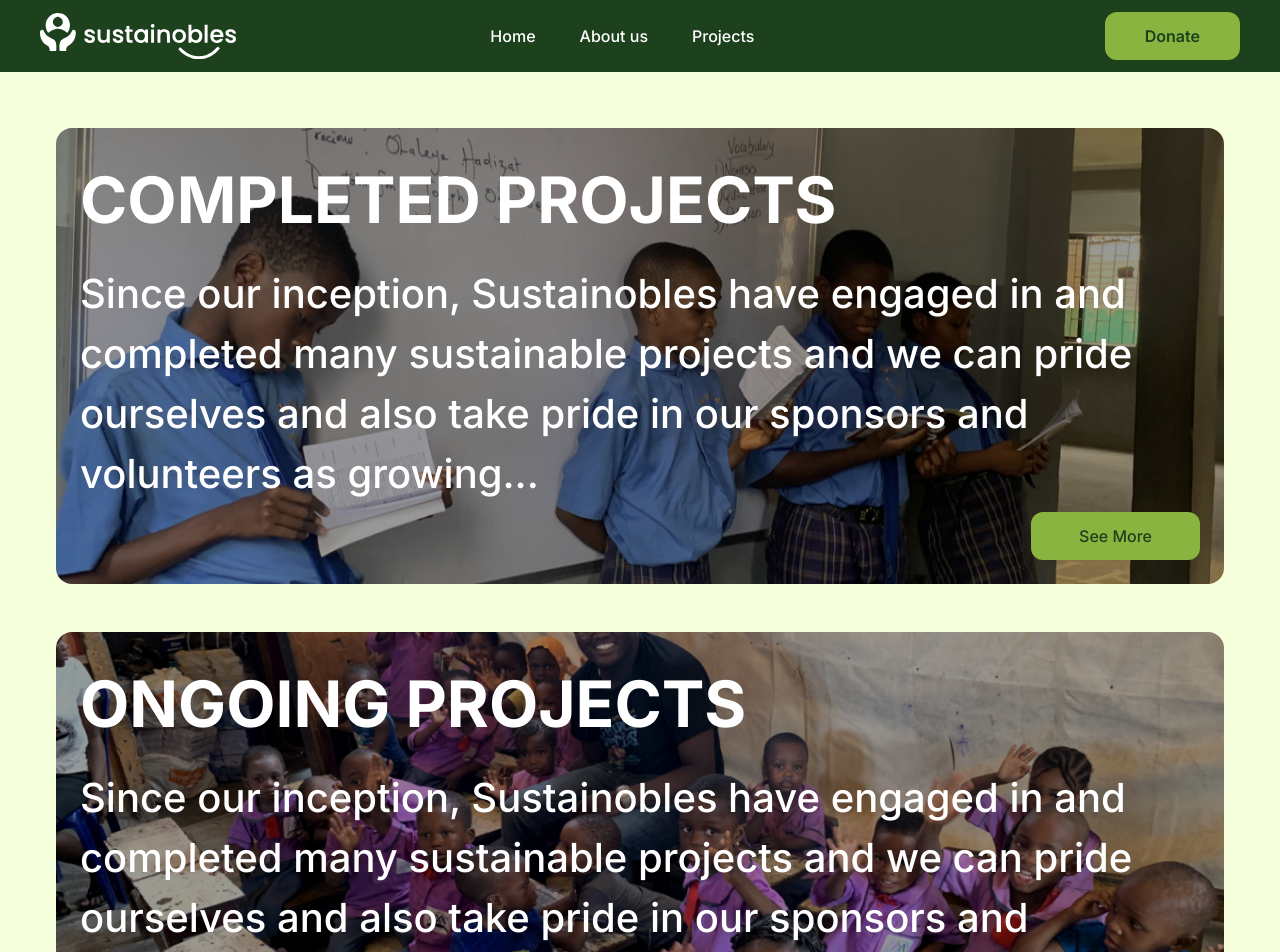
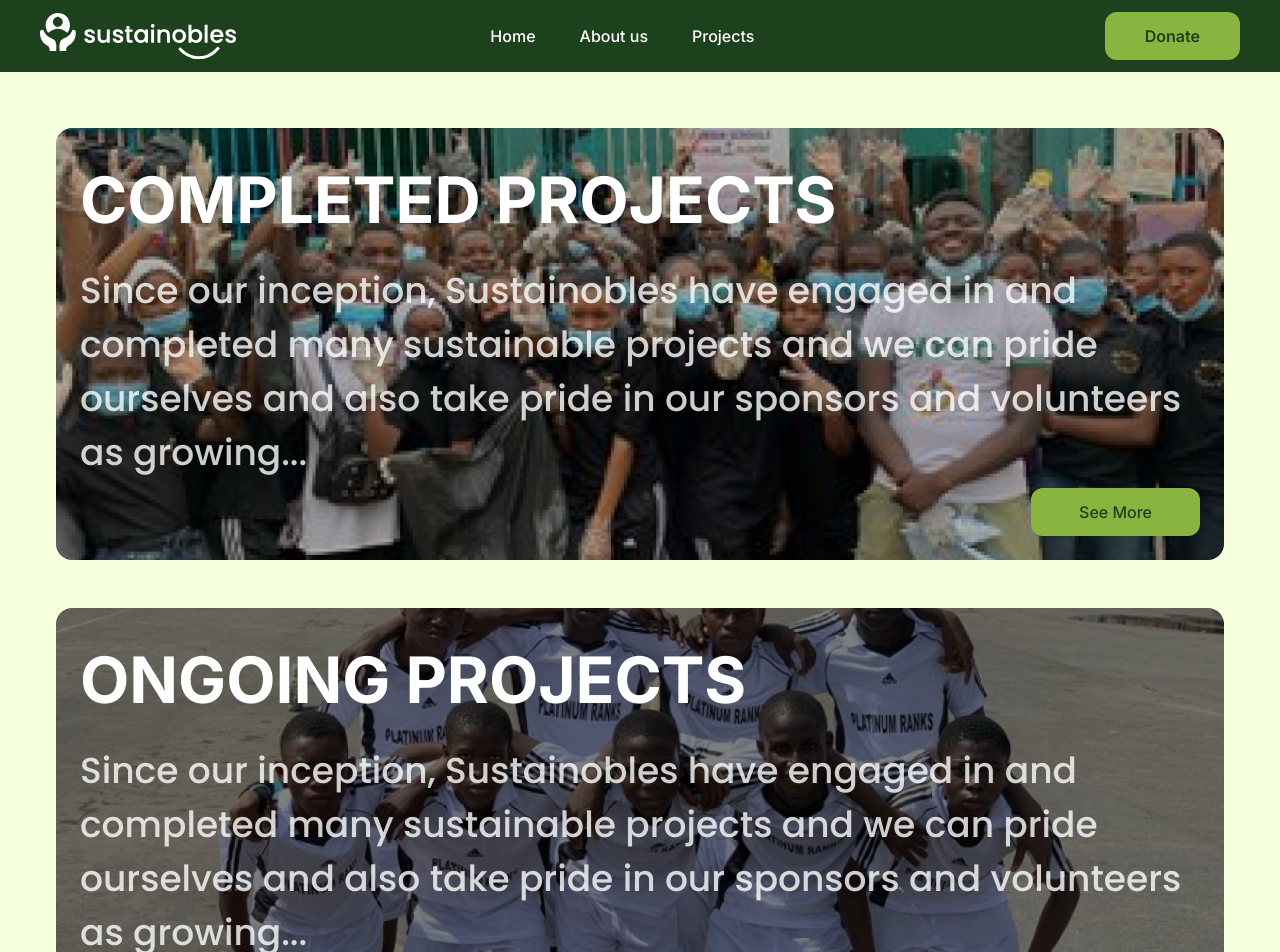
Before and after one commit to onfranciis/sustainobles, a Next.js app: page /projects in a window 1280 px wide. Shown: the top 952 px of the page. Built offline with nearby package versions, Linux system fonts and the light colour scheme.

Commit message:
fix: update requested changes on about

```diff
--- a/src/app/projects/page.tsx
+++ b/src/app/projects/page.tsx
@@ -2,18 +2,21 @@ import Image from "next/image";
 import happy from "../../assets/happy.png";
 import schlOne from "../../assets/school-one.png";
 import schlTwo from "../../assets/school-two.png";
+import { poppins } from "@/components/landingPage/Two";
 
 export default function Home() {
   return (
     <main className="min-h-screen py-14 px-14 bg-[#F6FFDC] text-white">
       <div
-        style={{ backgroundImage: `url(${schlOne.src})` }}
-        className="min-h-[400px] mb-12 p-6 pb-20 relative bg-cover bg-center rounded-2xl"
+        style={{ backgroundImage: `url("/about-one.png")` }}
+        className="min-h-[400px] mb-12 p-6 pb-20 relative bg-cover bg-center rounded-2xl bg-fixed"
       >
         <h2 className="mb-4 text-[64px] -lg:text-[52px] -md:text-[40px] font-bold uppercase">
           Completed Projects
         </h2>
-        <p className="text-[40px] -lg:text-4xl -md:text-2xl leading-normal">
+        <p
+          className={`text-[36px] -lg:text-4xl -md:text-2xl leading-normal opacity-80 ${poppins.className}`}
+        >
           Since our inception, Sustainobles have engaged in and completed many
           sustainable projects and we can pride ourselves and also take pride in
           our sponsors and volunteers as growing...
@@ -24,13 +27,15 @@ export default function Home() {
       </div>
 
       <div
-        style={{ backgroundImage: `url(${schlTwo.src})` }}
-        className="min-h-[400px] mb-12 p-6 pb-20 relative bg-cover bg-center rounded-2xl"
+        style={{ backgroundImage: `url("about-two.png")` }}
+        className="min-h-[400px] mb-12 p-6 pb-20 relative bg-cover bg-center rounded-2xl bg-fixed"
       >
         <h2 className="mb-4 text-[64px] -lg:text-[52px] -md:text-[40px] font-bold uppercase">
           Ongoing Projects
         </h2>
-        <p className="text-[40px] -lg:text-4xl -md:text-2xl leading-normal">
+        <p
+          className={`text-[36px] -lg:text-4xl -md:text-2xl leading-normal opacity-80 ${poppins.className}`}
+        >
           Since our inception, Sustainobles have engaged in and completed many
           sustainable projects and we can pride ourselves and also take pride in
           our sponsors and volunteers as growing...
@@ -42,12 +47,12 @@ export default function Home() {
 
       <div
         style={{ backgroundImage: `url(${happy.src})` }}
-        className="min-h-[400px] p-6 pb-20 relative bg-cover bg-center rounded-2xl"
+        className="min-h-[400px] p-6 pb-20 relative bg-cover bg-center rounded-2xl bg-fixed"
       >
         <h2 className="mb-4 text-[64px] -lg:text-[52px] -md:text-[40px] font-bold uppercase">
           Upcoming Projects
         </h2>
-        <p className="text-[40px] -lg:text-4xl -md:text-2xl leading-normal"></p>
+        <p className="text-[36px] -lg:text-4xl -md:text-2xl leading-normal"></p>
         <button className="py-3 px-12 absolute bottom-6 right-6 rounded-xl bg-[#8AB440] text-[#1D401D]">
           See More
         </button>
```
Also changed, not shown: public/about-one.png (added), public/about-two.png (added).
